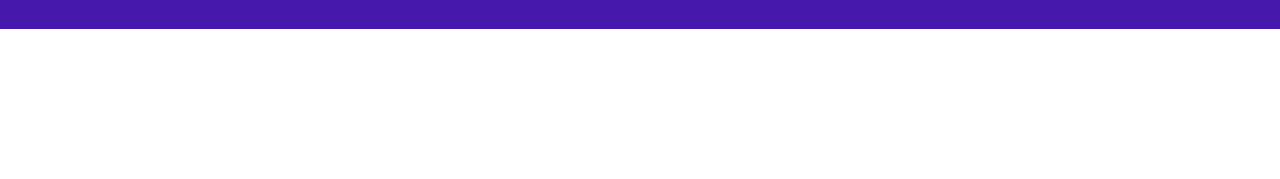
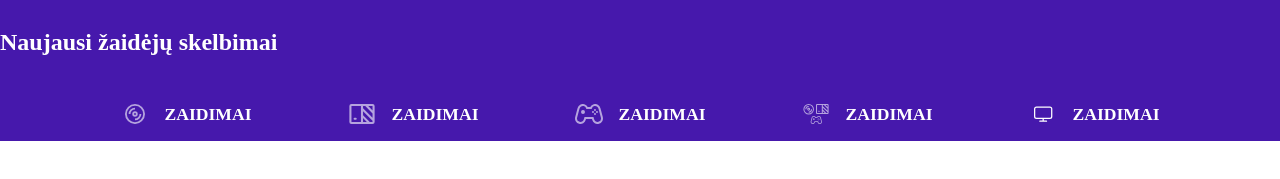
Before and after one commit to dataVYK/TYPE27-public, a plain HTML site: page index.html in a window 1280 px wide. Shown: the part 431-610 px from the top of the page. Drawn offline with Linux system fonts and the light colour scheme.

Commit message:
fixed logs

```diff
--- a/css/styles.css
+++ b/css/styles.css
@@ -22,6 +22,7 @@ main {
   display: flex;
   flex-direction: column;
   align-items: center;
+  max-width: 1920px;
 }
 
 .content-wrapper {
@@ -213,8 +214,39 @@ header .searchbar {
   text-decoration: none;
 }
 
-/* Section  "gamers-posts"
----------------------*/
+/* Section  "gamers-posts"*/
+
+.new-game-consoles {
+  width: 100%;
+  background-color: rgb(70, 24, 172);
+  color: white;
+}
+
+.new-game-consoles a img {
+  width: 28px;
+  height: 20px;
+}
+
+.new-game-consoles h1 {
+  padding-bottom: 2rem;
+}
+
+.new-game-consoles a {
+  display: flex;
+  align-items: center;
+  color: white;
+  text-decoration: none;
+  padding: 1rem 3rem;
+  gap: 1rem;
+  font-weight: 600;
+  font-size: 1.1rem;
+}
+
+.new-game-consoles-top {
+  display: flex;
+  align-items: center;
+  justify-content: center;
+}
 
 /* section "promoted"
 ---------------------*/
--- a/index.html
+++ b/index.html
@@ -174,5 +174,19 @@
         </div>
       </div>
     </main>
+    <section class="new-game-consoles">
+      <div class="sides">
+        <div class="header-of-content">
+          <h1>Naujausi žaidėjų skelbimai</h1>
+        </div>
+        <div class="new-game-consoles-top">
+          <a href="#"> <img src="./images/icons/gamers-posts-items/games.svg" alt="" /> ZAIDIMAI</a>
+          <a href="#"> <img src="./images/icons/gamers-posts-items/consoles.svg" alt="" /> ZAIDIMAI</a>
+          <a href="#"> <img src="./images/icons/gamers-posts-items/accessories.svg" alt="" /> ZAIDIMAI</a>
+          <a href="#"> <img src="./images/icons/gamers-posts-items/combo.svg" alt="" /> ZAIDIMAI</a>
+          <a href="#"> <img src="./images/icons/gamers-posts-items/pc-mobile.svg" alt="" /> ZAIDIMAI</a>
+        </div>
+      </div>
+    </section>
   </body>
 </html>
```
